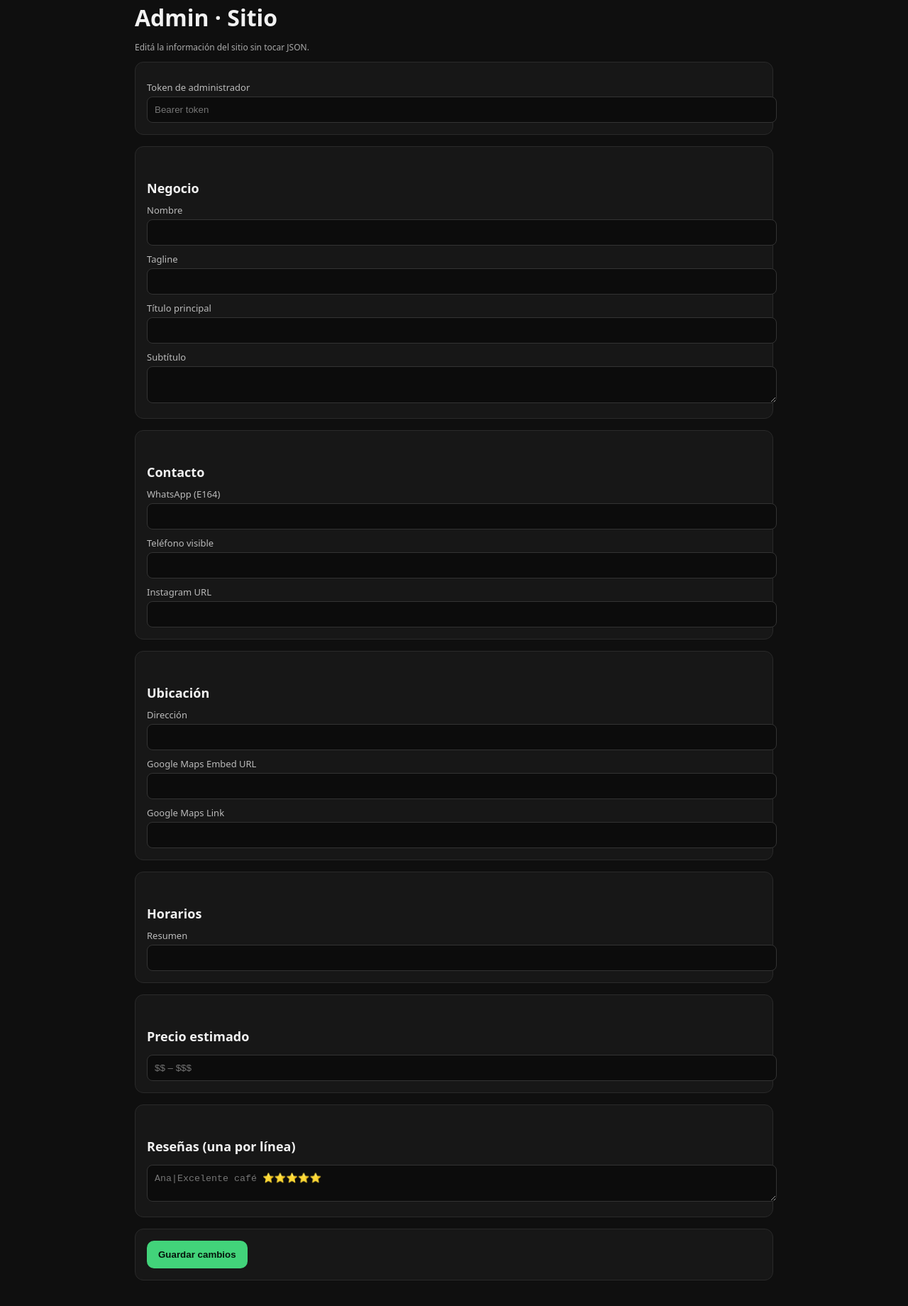
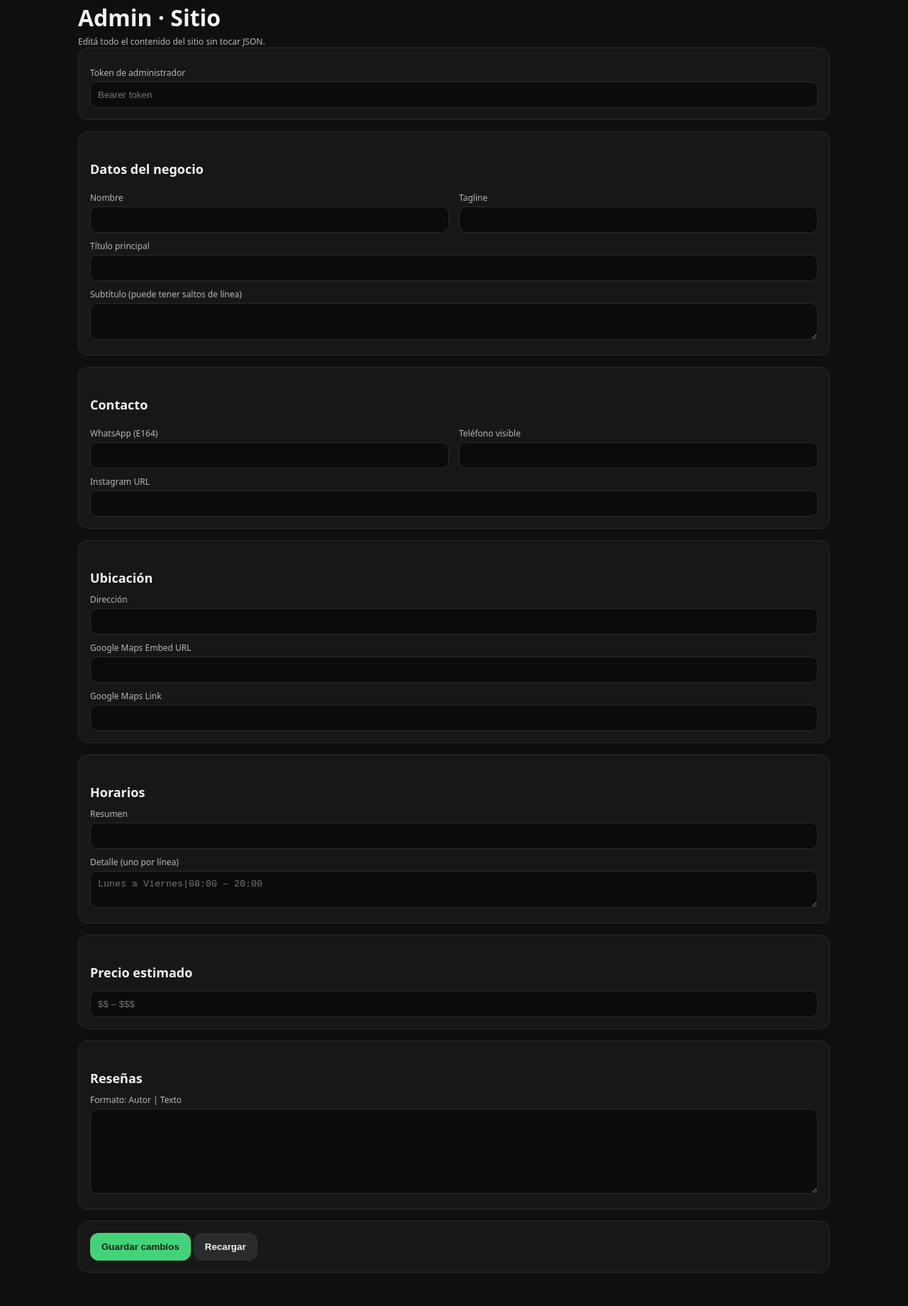
Before and after one commit to jonathancode1999/RepoDevWebs, a website: page public/admin/index.html in a window 1280 px wide. Shown: the part 17-1857 px from the top of the page at 71% size. Drawn offline with Linux system fonts and the light colour scheme; no server answers.

Commit message:
Update index.html

```diff
--- a/public/admin/index.html
+++ b/public/admin/index.html
@@ -3,117 +3,164 @@
 <head>
 <meta charset="utf-8">
 <meta name="viewport" content="width=device-width, initial-scale=1">
-<title>Admin · Sitio</title>
+<title>Admin · Sitio completo</title>
 
 <style>
+:root{
+  --bg:#0f0f0f;
+  --card:#171717;
+  --border:#2a2a2a;
+  --text:#f2f2f2;
+  --muted:#b8b8b8;
+  --accent:#42d37a;
+  --danger:#ff6b6b;
+  --radius:14px;
+}
+*{box-sizing:border-box}
 body{
   margin:0;
   font-family:system-ui,-apple-system,Segoe UI,Roboto,Arial;
-  background:#0f0f0f;
-  color:#f2f2f2;
+  background:var(--bg);
+  color:var(--text);
 }
-.wrap{max-width:900px;margin:0 auto;padding:20px}
-h1{margin:0 0 10px}
-h2{margin:30px 0 10px;font-size:18px}
+.wrap{max-width:1100px;margin:0 auto;padding:20px}
+h1{margin:0 0 4px}
+h2{margin:24px 0 10px;font-size:18px}
+.small{font-size:12px;color:var(--muted)}
 .card{
-  background:#171717;
-  border:1px solid #2a2a2a;
-  border-radius:12px;
+  background:var(--card);
+  border:1px solid var(--border);
+  border-radius:var(--radius);
   padding:16px;
   margin-bottom:16px;
 }
-label{display:block;font-size:13px;color:#bbb;margin-top:10px}
+.grid{display:grid;grid-template-columns:1fr 1fr;gap:14px}
+@media(max-width:900px){.grid{grid-template-columns:1fr}}
+
+label{display:block;font-size:12px;color:var(--muted);margin-top:10px}
 input,textarea{
   width:100%;
+  padding:10px;
   margin-top:4px;
-  padding:10px;
-  border-radius:8px;
-  border:1px solid #333;
-  background:#0c0c0c;
-  color:#fff;
+  border-radius:10px;
+  border:1px solid var(--border);
+  background:#0b0b0b;
+  color:var(--text);
 }
 textarea{resize:vertical}
-.row{display:flex;gap:10px;flex-wrap:wrap}
-.row > div{flex:1}
+
 button{
   padding:12px 16px;
-  border-radius:10px;
+  border-radius:12px;
   border:0;
-  background:#42d37a;
-  color:#04140b;
-  font-weight:800;
+  font-weight:900;
   cursor:pointer;
 }
-button.secondary{
-  background:#333;
-  color:#fff;
-}
-.status{
-  margin-top:10px;
-  font-size:13px;
-}
-.ok{color:#42d37a}
-.bad{color:#ff6b6b}
-.small{font-size:12px;color:#aaa}
+.primary{background:var(--accent);color:#042013}
+.secondary{background:#2b2b2b;color:var(--text)}
+.status{margin-left:12px;font-size:13px}
+.ok{color:var(--accent)}
+.bad{color:var(--danger)}
+
+.list textarea{min-height:120px;font-family:monospace}
+hr{border:0;border-top:1px solid var(--border);margin:16px 0}
 </style>
 </head>
 
 <body>
 <div class="wrap">
   <h1>Admin · Sitio</h1>
-  <p class="small">Editá la información del sitio sin tocar JSON.</p>
+  <div class="small">Editá todo el contenido del sitio sin tocar JSON.</div>
 
+  <!-- TOKEN -->
   <div class="card">
     <label>Token de administrador</label>
     <input id="token" type="password" placeholder="Bearer token">
   </div>
 
+  <!-- DATOS PRINCIPALES -->
   <div class="card">
-    <h2>Negocio</h2>
-    <label>Nombre</label><input id="businessName">
-    <label>Tagline</label><input id="tagline">
-    <label>Título principal</label><input id="heroTitle">
-    <label>Subtítulo</label><textarea id="heroSubtitle"></textarea>
+    <h2>Datos del negocio</h2>
+    <div class="grid">
+      <div>
+        <label>Nombre</label>
+        <input id="businessName">
+      </div>
+      <div>
+        <label>Tagline</label>
+        <input id="tagline">
+      </div>
+    </div>
+
+    <label>Título principal</label>
+    <input id="heroTitle">
+
+    <label>Subtítulo (puede tener saltos de línea)</label>
+    <textarea id="heroSubtitle"></textarea>
   </div>
 
+  <!-- CONTACTO -->
   <div class="card">
     <h2>Contacto</h2>
-    <label>WhatsApp (E164)</label><input id="whatsapp">
-    <label>Teléfono visible</label><input id="phone">
-    <label>Instagram URL</label><input id="instagram">
+    <div class="grid">
+      <div>
+        <label>WhatsApp (E164)</label>
+        <input id="whatsapp">
+      </div>
+      <div>
+        <label>Teléfono visible</label>
+        <input id="phoneDisplay">
+      </div>
+    </div>
+    <label>Instagram URL</label>
+    <input id="instagramUrl">
   </div>
 
+  <!-- UBICACIÓN -->
   <div class="card">
     <h2>Ubicación</h2>
-    <label>Dirección</label><input id="address">
-    <label>Google Maps Embed URL</label><input id="mapsEmbed">
-    <label>Google Maps Link</label><input id="mapsLink">
+    <label>Dirección</label>
+    <input id="addressLine">
+
+    <label>Google Maps Embed URL</label>
+    <input id="mapsEmbedUrl">
+
+    <label>Google Maps Link</label>
+    <input id="mapsLinkUrl">
   </div>
 
+  <!-- HORARIOS -->
   <div class="card">
     <h2>Horarios</h2>
-    <label>Resumen</label><input id="hoursSummary">
+    <label>Resumen</label>
+    <input id="hoursSummary">
+
+    <label>Detalle (uno por línea)</label>
+    <textarea id="hoursLines" placeholder="Lunes a Viernes|08:00 – 20:00"></textarea>
   </div>
 
+  <!-- PRECIO -->
   <div class="card">
     <h2>Precio estimado</h2>
-    <input id="priceRange" placeholder="$$ – $$$">
+    <input id="priceRangeLine" placeholder="$$ – $$$">
   </div>
 
-  <div class="card">
-    <h2>Reseñas (una por línea)</h2>
-    <textarea id="reviews" placeholder="Ana|Excelente café ⭐⭐⭐⭐⭐"></textarea>
+  <!-- RESEÑAS -->
+  <div class="card list">
+    <h2>Reseñas</h2>
+    <div class="small">Formato: Autor | Texto</div>
+    <textarea id="reviews"></textarea>
   </div>
 
+  <!-- BOTONES -->
   <div class="card">
-    <button onclick="save()">Guardar cambios</button>
+    <button class="primary" onclick="save()">Guardar cambios</button>
+    <button class="secondary" onclick="load()">Recargar</button>
     <span id="status" class="status"></span>
   </div>
 </div>
 
 <script>
-const API = "/api/site";
-
 async function load(){
   const res = await fetch("/site.json",{cache:"no-store"});
   const s = await res.json();
@@ -124,29 +171,33 @@ async function load(){
   heroSubtitle.value = s.heroSubtitle || "";
 
   whatsapp.value = s.contact?.whatsappNumber || "";
-  phone.value = s.contact?.phoneDisplay || "";
-  instagram.value = s.contact?.instagramUrl || "";
+  phoneDisplay.value = s.contact?.phoneDisplay || "";
+  instagramUrl.value = s.contact?.instagramUrl || "";
 
-  address.value = s.location?.addressLine || "";
-  mapsEmbed.value = s.location?.mapsEmbedUrl || "";
-  mapsLink.value = s.location?.mapsLinkUrl || "";
+  addressLine.value = s.location?.addressLine || "";
+  mapsEmbedUrl.value = s.location?.mapsEmbedUrl || "";
+  mapsLinkUrl.value = s.location?.mapsLinkUrl || "";
 
   hoursSummary.value = s.hours?.summary || "";
-  priceRange.value = s.priceRangeLine || "";
+  hoursLines.value = (s.hours?.lines||[])
+    .map(h=>`${h.label}|${h.value}`).join("\n");
 
-  reviews.value = (s.reviews?.items || [])
-    .map(r => `${r.author}|${r.text}`)
-    .join("\n");
+  priceRangeLine.value = s.priceRangeLine || "";
+
+  reviews.value = (s.reviews?.items||[])
+    .map(r=>`${r.author}|${r.text}`).join("\n");
+
+  status.textContent="Datos cargados";
+  status.className="status ok";
 }
 
 async function save(){
-  const token = token.value.trim();
-  if(!token){ status.textContent="Falta token"; status.className="status bad"; return; }
-
-  const reviewsArr = reviews.value.split("\n").filter(Boolean).map(l=>{
-    const [a,t] = l.split("|");
-    return {author:a||"", text:t||""};
-  });
+  const tokenVal = token.value.trim();
+  if(!tokenVal){
+    status.textContent="Falta token";
+    status.className="status bad";
+    return;
+  }
 
   const body = {
     businessName: businessName.value,
@@ -155,24 +206,35 @@ async function save(){
     heroSubtitle: heroSubtitle.value,
     contact:{
       whatsappNumber: whatsapp.value,
-      phoneDisplay: phone.value,
-      instagramUrl: instagram.value
+      phoneDisplay: phoneDisplay.value,
+      instagramUrl: instagramUrl.value
     },
     location:{
-      addressLine: address.value,
-      mapsEmbedUrl: mapsEmbed.value,
-      mapsLinkUrl: mapsLink.value
+      addressLine: addressLine.value,
+      mapsEmbedUrl: mapsEmbedUrl.value,
+      mapsLinkUrl: mapsLinkUrl.value
     },
-    hours:{ summary: hoursSummary.value, lines:[], schedule:{} },
-    priceRangeLine: priceRange.value,
-    reviews:{ title:"Reseñas", items: reviewsArr }
+    hours:{
+      summary: hoursSummary.value,
+      lines: hoursLines.value.split("\n").filter(Boolean).map(l=>{
+        const [a,b]=l.split("|"); return {label:a||"",value:b||""};
+      }),
+      schedule:{}
+    },
+    priceRangeLine: priceRangeLine.value,
+    reviews:{
+      title:"Reseñas",
+      items: reviews.value.split("\n").filter(Boolean).map(l=>{
+        const [a,b]=l.split("|"); return {author:a||"",text:b||""};
+      })
+    }
   };
 
-  const res = await fetch(API,{
+  const res = await fetch("/api/site",{
     method:"PUT",
     headers:{
       "content-type":"application/json",
-      "authorization":"Bearer "+token
+      "authorization":"Bearer "+tokenVal
     },
     body: JSON.stringify(body)
   });
```
